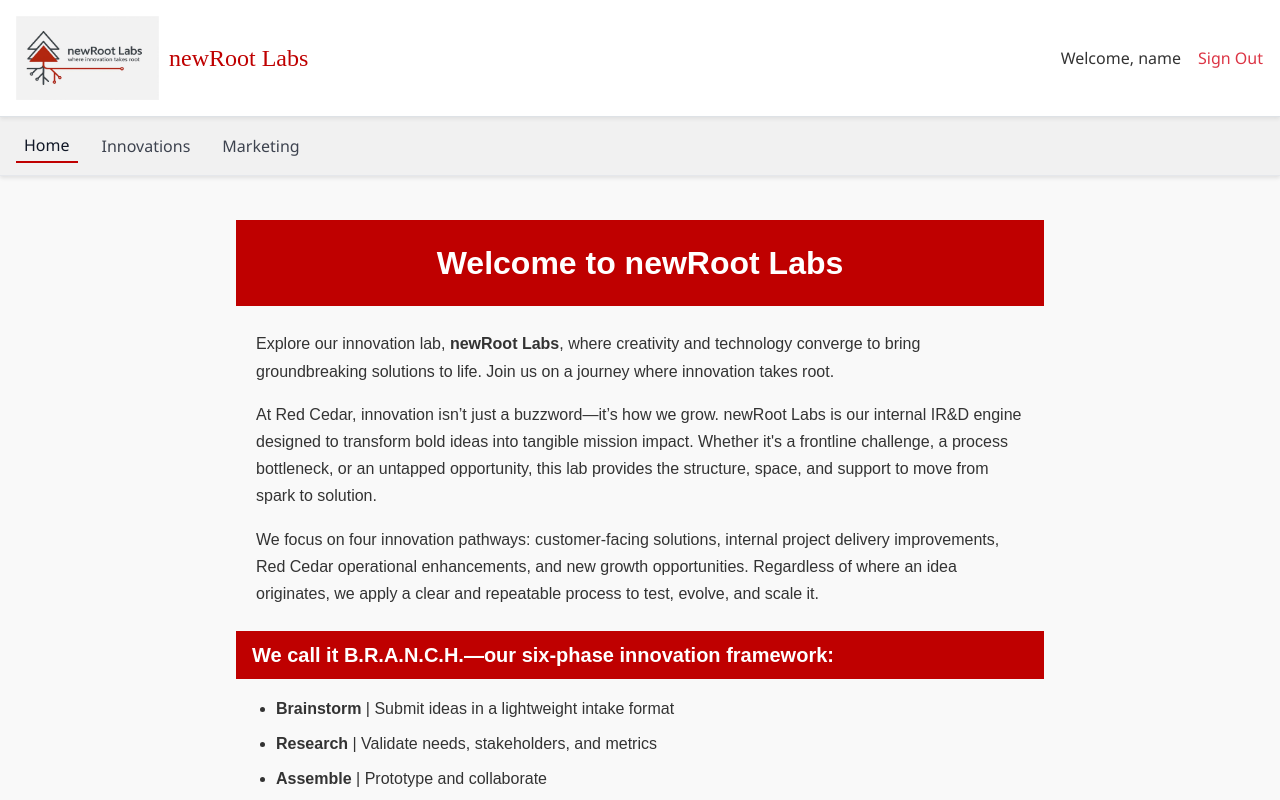
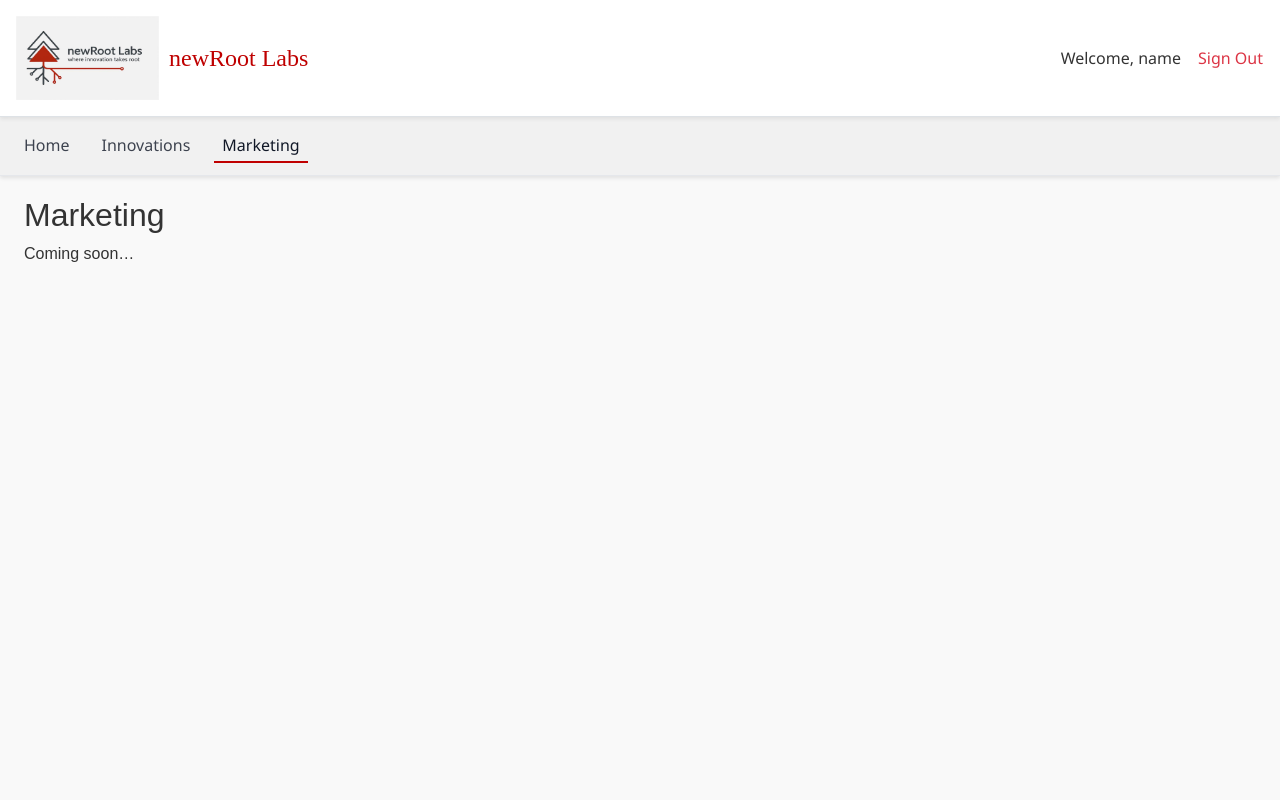
Before and after one commit to rcc-newRoot-labs/rcc-ai-ui, a React (Create React App) app: page /marketing in a window 1280 px wide. Before the commit this address led to /dashboard. Shown: the top 800 px of the page. Built offline with nearby package versions, Linux system fonts and the light colour scheme; sample sign-in values are in the browser's storage.

Commit message:
Fixed InnovationsDetailsPage issue

```diff
--- a/src/App.tsx
+++ b/src/App.tsx
@@ -4,59 +4,48 @@
   Routes,
   Route,
   Navigate,
-  useLocation,
 } from "react-router-dom";
 
 import LoginPage from "./pages/LoginPage";
 import DashboardPage from "./pages/DashboardPage";
 import InnovationsPage from "./pages/innovations/InnovationsPage";
 import InnovationDetailPage from "./pages/innovations/InnovationDetailPage";
+import MarketingPage from "./pages/MarketingPage"; // ← new
+import Layout from "./pages/Layout";
 
 function PrivateRoute({ children }: { children: JSX.Element }) {
   const isAuthenticated = Boolean(localStorage.getItem("user"));
   return isAuthenticated ? children : <Navigate to="/" replace />;
 }
 
-const AppRoutes: React.FC = () => {
-  const location = useLocation();
-
-  return (
-    <Routes location={location} key={location.pathname}>
-      {/* Public route */}
-      <Route path="/" element={<LoginPage />} />
-
-      {/* Protected route */}
-      <Route
-        path="/dashboard"
-        element={
-          <PrivateRoute>
-            <DashboardPage />
-          </PrivateRoute>
-        }
-      />
-      <Route path="innovations"
-            element={
-            <PrivateRoute>
-              <InnovationsPage />
-            </PrivateRoute>
-            }
-      />
-      <Route path="innovationDetail/:id"
-          element={
-           <InnovationDetailPage />
-          }
-      />
-
-      {/* Catch-all: redirect unknown routes */}
-      <Route path="*" element={<Navigate to="/" replace />} />
-    </Routes>
-  );
-};
-
 const App: React.FC = () => {
   return (
     <Router>
-      <AppRoutes />
+      <Routes>
+        {/* Public */}
+        <Route path="/" element={<LoginPage />} />
+
+        {/* Protected with shared layout */}
+        <Route
+          element={
+            <PrivateRoute>
+              <Layout />
+            </PrivateRoute>
+          }
+        >
+          <Route path="/dashboard" element={<DashboardPage />} />
+          <Route path="/innovations" element={<InnovationsPage />} />
+          <Route
+            path="/innovationDetail/:id"
+            element={<InnovationDetailPage />}
+          />
+          <Route path="/marketing" element={<MarketingPage />} />{" "}
+          {/* ← add this */}
+        </Route>
+
+        {/* Fallback */}
+        <Route path="*" element={<Navigate to="/" replace />} />
+      </Routes>
     </Router>
   );
 };
--- a/src/pages/DashboardPage.tsx
+++ b/src/pages/DashboardPage.tsx
@@ -1,120 +1,17 @@
-import React, { Suspense, useMemo, useState } from "react";
-import { useNavigate } from "react-router-dom";
+// src/pages/DashboardPage.tsx
+import React, { Suspense } from "react";
 import "./DashboardPage.css";
 
-// Lazy components
+// Home lives in its own component
 const HomePage = React.lazy(() => import("./HomePage"));
-const InnovationsPage = React.lazy(() => import("./innovations/InnovationsPage"));
-
-type StoredUser = { email?: string };
-type TabKey = "home" | "innovations" | "marketing";
-
-function getUsernameFromEmail(email?: string): string {
-  if (!email) return "User";
-  const name = email.split("@")[0];
-  return name?.length ? name : "User";
-}
 
 const DashboardPage: React.FC = () => {
-  const navigate = useNavigate();
-  const [activeTab, setActiveTab] = useState<TabKey>("home");
-
-  const user: StoredUser = useMemo(() => {
-    try {
-      const raw = localStorage.getItem("user");
-      return raw ? (JSON.parse(raw) as StoredUser) : {};
-    } catch {
-      return {};
-    }
-  }, []);
-  const username = getUsernameFromEmail(user.email);
-
-  const handleSignOut = (e: React.MouseEvent<HTMLButtonElement>) => {
-    e.preventDefault();
-    localStorage.removeItem("user");
-    navigate("/");
-  };
-
   return (
-    <div className="dashboard-wrapper">
-      {/* Header */}
-      <header
-        id="SITE_HEADER"
-        className="d-flex align-items-center justify-content-between p-3 border-bottom shadow-sm"
-        role="banner"
-      >
-        <div className="d-flex align-items-center">
-          <img
-            src="new_root_logo.png"
-            alt="newRoot Labs"
-            fetchPriority="high"
-            width={143}
-            height={84}
-            style={{ marginRight: 10 }}
-          />
-          <h1 className="my-custom-class m-0 fs-4">newRoot Labs</h1>
-        </div>
-        <div className="d-flex align-items-center gap-3">
-          <span>Welcome, {username}</span>
-          <button
-            type="button"
-            className="btn btn-link text-danger text-decoration-none p-0"
-            onClick={handleSignOut}
-          >
-            Sign Out
-          </button>
-        </div>
-      </header>
-
-      {/* In-page Nav (tabs) */}
-      <nav className="custom-navbar" aria-label="Primary">
-        <button
-          className={`nav-item ${activeTab === "home" ? "active" : ""}`}
-          onClick={() => setActiveTab("home")}
-          type="button"
-        >
-          Home
-        </button>
-        <button
-          className={`nav-item ${activeTab === "innovations" ? "active" : ""}`}
-          onClick={() => setActiveTab("innovations")}
-          type="button"
-        >
-          Innovations
-        </button>
-        <button
-          className={`nav-item ${activeTab === "marketing" ? "active" : ""}`}
-          onClick={() => setActiveTab("marketing")}
-          type="button"
-        >
-          Marketing
-        </button>
-      </nav>
-
-      {/* Content area switches by tab */}
-      <main className="dashboard-container" role="main">
-        {activeTab === "home" && (
-          <Suspense fallback={<div style={{ padding: 16 }}>Loading…</div>}>
-            <HomePage />
-          </Suspense>
-        )}
-
-        {activeTab === "innovations" && (
-          <Suspense fallback={<div style={{ padding: 16 }}>Loading…</div>}>
-            <InnovationsPage />
-          </Suspense>
-        )}
-
-        {activeTab === "marketing" && (
-          <section aria-labelledby="marketing-title">
-            <h2 id="marketing-title" className="mb-2">
-              Marketing
-            </h2>
-            <p>Coming soon…</p>
-          </section>
-        )}
-      </main>
-    </div>
+    <section aria-labelledby="home-title">
+      <Suspense fallback={<div style={{ padding: 16 }}>Loading…</div>}>
+        <HomePage />
+      </Suspense>
+    </section>
   );
 };
 
--- /dev/null
+++ b/src/pages/Layout.tsx
@@ -0,0 +1,104 @@
+import React, { useMemo } from "react";
+import { NavLink, Outlet, useNavigate } from "react-router-dom";
+import "./DashboardPage.css";
+
+type StoredUser = { email?: string };
+
+function getUsername(email?: string) {
+  if (!email) return "User";
+  const name = email.split("@")[0];
+  return name || "User";
+}
+
+const Layout: React.FC = () => {
+  const navigate = useNavigate();
+
+  const user: StoredUser = useMemo(() => {
+    try {
+      const raw = localStorage.getItem("user");
+      return raw ? (JSON.parse(raw) as StoredUser) : {};
+    } catch {
+      return {};
+    }
+  }, []);
+  const username = getUsername(user.email);
+
+  // inside Layout.tsx
+  const handleSignOut = (
+    e: React.MouseEvent<HTMLButtonElement | HTMLAnchorElement>
+  ) => {
+    e.preventDefault();
+    try {
+      localStorage.removeItem("user");
+      sessionStorage.removeItem("user");
+    } finally {
+      // send a fresh timestamp to force a new key on the login page
+      navigate("/", {
+        replace: true,
+        state: { resetForm: true, ts: Date.now() },
+      });
+    }
+  };
+
+  return (
+    <div className="dashboard-wrapper">
+      {/* Header */}
+      <header
+        id="SITE_HEADER"
+        className="d-flex align-items-center justify-content-between p-3 border-bottom shadow-sm"
+        role="banner"
+      >
+        <div className="d-flex align-items-center">
+          <img
+            src="new_root_logo.png"
+            alt="newRoot Labs"
+            fetchPriority="high"
+            width={143}
+            height={84}
+            style={{ marginRight: 10 }}
+          />
+          <h1 className="my-custom-class m-0 fs-4">newRoot Labs</h1>
+        </div>
+        <div className="d-flex align-items-center gap-3">
+          <span>Welcome, {username}</span>
+          <button
+            type="button"
+            className="btn btn-link text-danger text-decoration-none p-0"
+            onClick={handleSignOut}
+          >
+            Sign Out
+          </button>
+        </div>
+      </header>
+
+      {/* Top Nav */}
+      <nav className="custom-navbar" aria-label="Primary">
+        <NavLink
+          to="/dashboard"
+          className={({ isActive }) => `nav-item ${isActive ? "active" : ""}`}
+        >
+          Home
+        </NavLink>
+        <NavLink
+          to="/innovations"
+          className={({ isActive }) => `nav-item ${isActive ? "active" : ""}`}
+        >
+          Innovations
+        </NavLink>
+        <NavLink
+          to="/marketing"
+          className={({ isActive }) => `nav-item ${isActive ? "active" : ""}`}
+        >
+          Marketing
+        </NavLink>
+      </nav>
+
+      {/* Page Content */}
+      <main className="dashboard-container" role="main">
+        <Outlet />
+      </main>
+    </div>
+  );
+};
+
+export default Layout;
--- /dev/null
+++ b/src/pages/MarketingPage.tsx
@@ -0,0 +1,14 @@
+import React from "react";
+
+const MarketingPage: React.FC = () => {
+  return (
+    <section aria-labelledby="marketing-title">
+      <h2 id="marketing-title" className="mb-2">
+        Marketing
+      </h2>
+      <p>Coming soon…</p>
+    </section>
+  );
+};
+
+export default MarketingPage;
--- a/src/pages/innovations/InnovationsPage.tsx
+++ b/src/pages/innovations/InnovationsPage.tsx
@@ -1,5 +1,5 @@
-import React, { Suspense } from "react";
-import { Link, useNavigate } from "react-router-dom";
+import React from "react";
+import { useNavigate } from "react-router-dom";
 
 type InnovationCard = {
   id: number;
@@ -48,13 +48,13 @@
 
 const InnovationsPage: React.FC = () => {
   const navigate = useNavigate();
-  const navigateTo = (id: number) =>  navigate('/innovationDetail/${id}');
+  const navigateTo = (id: number) => navigate(`/innovationDetail/${id}`);
+
   return (
     <section aria-labelledby="innovations-title">
       <h2 id="innovations-title" className="mb-2">
         AI, Data, &amp; Analytics
       </h2>
-
       <p className="mb-4">
         Explore initiatives across analytics, automation, and secure cloud
         delivery. These focus areas help teams move from raw data to mission
@@ -65,7 +65,7 @@
         Innovation Areas
       </h3>
 
-      <ul className="card-grid list-unstyled m-0 p-0" role="list">
+      <ul className="card-grid list-unstyled m-0 p-0">
         {CARDS.map((card) => (
           <li key={card.id} className="dashboard-card" aria-label={card.title}>
             <article className="card-body">
@@ -82,8 +82,13 @@
               <div className="card-hover-text">
                 <p className="mb-3">{card.description}</p>
                 <div className="card-footer">
-                 <button onClick={() => navigateTo(card.id)} type="button" className="btn btn-primary">
-                  Interact</button>
+                  <button
+                    onClick={() => navigateTo(card.id)}
+                    type="button"
+                    className="btn btn-primary"
+                  >
+                    Interact
+                  </button>
                 </div>
               </div>
             </article>
```
Also changed, not shown: src/pages/LoginPage.tsx (+18 -9 lines), 1 other file (tests, documents, lock files or other folders).
